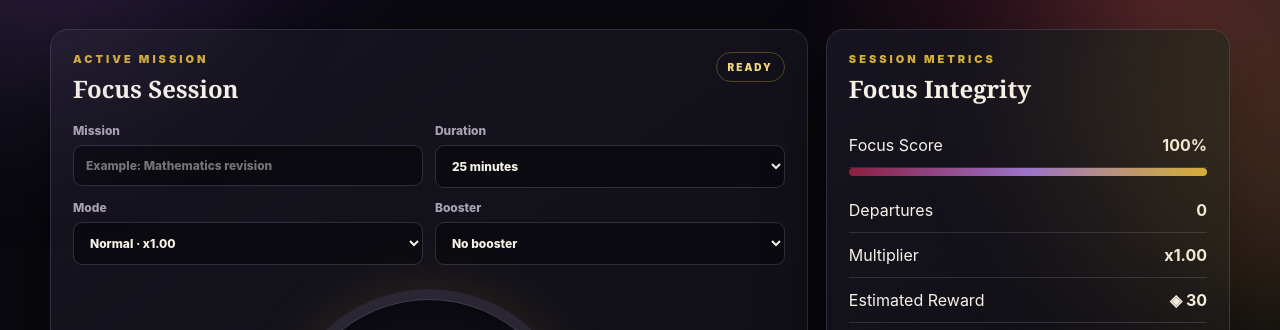
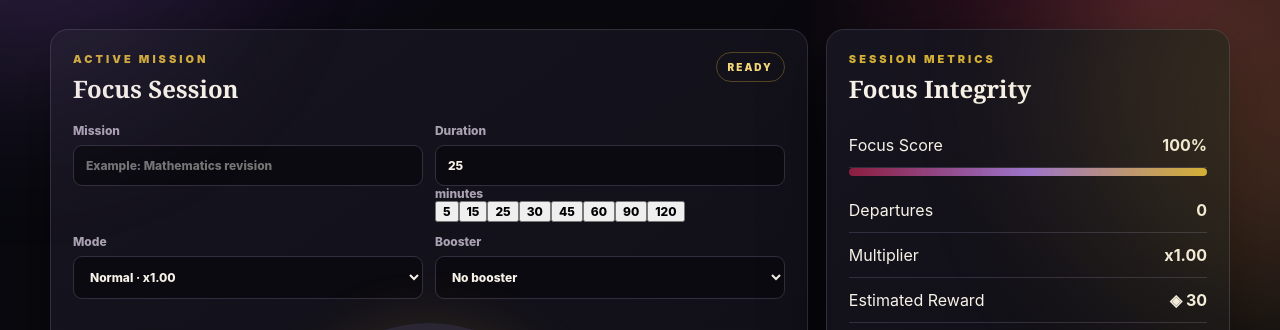
Before and after one commit to HeowoiblerieMC/studyfighter, a plain HTML site: page index.html in a window 1280 px wide. Shown: the part 463-793 px from the top of the page. Drawn offline with Linux system fonts and the light colour scheme.

Commit message:
Update index.html

```diff
--- a/index.html
+++ b/index.html
@@ -6,6 +6,8 @@
   <meta name="theme-color" content="#09090f">
   <meta name="description" content="Focus Quest turns focused study and work sessions into coins, ranks, boosters, and collectibles.">
   <title>Focus Quest</title>
+  <link rel="icon" type="image/svg+xml" href="favicon.svg">
+  <link rel="apple-touch-icon" href="favicon.svg">
   <link rel="stylesheet" href="style.css">
   <script src="app.js" defer></script>
 </head>
@@ -41,7 +43,15 @@
           <div class="panel-head"><div><p class="eyebrow">ACTIVE MISSION</p><h2>Focus Session</h2></div><span class="status-pill" id="sessionStatus">READY</span></div>
           <div class="form-grid">
             <label>Mission<input id="taskInput" maxlength="80" placeholder="Example: Mathematics revision"></label>
-            <label>Duration<select id="durationSelect"><option value="5">5 minutes</option><option value="15">15 minutes</option><option value="25" selected>25 minutes</option><option value="45">45 minutes</option><option value="60">60 minutes</option></select></label>
+            <label>Duration
+              <div class="duration-control">
+                <input id="durationInput" type="number" min="1" max="720" value="25" inputmode="numeric" aria-label="Custom duration in minutes">
+                <span>minutes</span>
+              </div>
+              <div class="duration-presets" aria-label="Duration presets">
+                <button type="button" data-minutes="5">5</button><button type="button" data-minutes="15">15</button><button type="button" data-minutes="25" class="selected">25</button><button type="button" data-minutes="30">30</button><button type="button" data-minutes="45">45</button><button type="button" data-minutes="60">60</button><button type="button" data-minutes="90">90</button><button type="button" data-minutes="120">120</button>
+              </div>
+            </label>
             <label>Mode<select id="modeSelect"><option value="relaxed">Relaxed · x0.75</option><option value="normal" selected>Normal · x1.00</option><option value="strict">Strict · x1.25</option></select></label>
             <label>Booster<select id="boosterSelect"><option value="none">No booster</option></select></label>
           </div>
@@ -67,7 +77,7 @@
     <section class="view" id="shopView"><div class="hero"><p class="eyebrow">BOOSTER EMPORIUM</p><h1>Amplify your next victory.</h1><p>Boosters are earned with coins and consumed only when used.</p></div><div class="cards" id="shopCards"></div></section>
     <section class="view" id="collectionView"><div class="hero"><p class="eyebrow">ROYAL COLLECTION</p><h1>Every treasure tells a story.</h1><p>Unlock all seven artifacts. Duplicates are converted into bonus coins.</p></div><div class="cards" id="collectionCards"></div></section>
     <section class="view" id="statsView"><div class="hero"><p class="eyebrow">PLAYER RECORD</p><h1>Your focus, measured.</h1></div><div class="stat-grid" id="statGrid"></div><article class="panel history"><div class="panel-head"><div><p class="eyebrow">RECENT MISSIONS</p><h2>Session History</h2></div><button class="btn small" id="clearHistoryBtn">CLEAR</button></div><div id="historyList"></div></article></section>
-    <section class="view" id="settingsView"><div class="hero"><p class="eyebrow">ROYAL ARCHIVE</p><h1>Settings and save data.</h1></div><div class="two-col"><article class="panel"><h2>Experience</h2><label class="setting"><span>Sound effects</span><input type="checkbox" id="soundToggle" checked></label><label class="setting"><span>Reduced motion</span><input type="checkbox" id="motionToggle"></label></article><article class="panel"><h2>Save Management</h2><p class="muted">Export a backup before clearing browser data or changing devices.</p><div class="controls vertical"><button class="btn" id="exportBtn">EXPORT SAVE</button><label class="btn file-btn">IMPORT SAVE<input type="file" id="importInput" accept="application/json"></label><button class="btn danger" id="resetBtn">RESET ALL DATA</button></div></article></div></section>
+    <section class="view" id="settingsView"><div class="hero"><p class="eyebrow">ROYAL ARCHIVE</p><h1>Settings and save data.</h1></div><div class="two-col"><article class="panel"><h2>Experience</h2><label class="setting"><span>Sound effects</span><input type="checkbox" id="soundToggle" checked></label><label class="setting volume-setting"><span>Sound volume <strong id="volumeValue">70%</strong></span><input type="range" id="volumeSlider" min="0" max="100" value="70"></label><button class="btn" id="soundTestBtn">TEST SOUND</button><label class="setting"><span>Reduced motion</span><input type="checkbox" id="motionToggle"></label></article><article class="panel"><h2>Save Management</h2><p class="muted">Export a backup before clearing browser data or changing devices.</p><div class="controls vertical"><button class="btn" id="exportBtn">EXPORT SAVE</button><label class="btn file-btn">IMPORT SAVE<input type="file" id="importInput" accept="application/json"></label><button class="btn danger" id="resetBtn">RESET ALL DATA</button></div></article></div></section>
   </main>
 
   <div class="modal-backdrop hidden" id="modal"><div class="modal"><div class="modal-icon" id="modalIcon">✦</div><p class="eyebrow" id="modalEyebrow">FOCUS QUEST</p><h2 id="modalTitle"></h2><p id="modalText"></p><button class="btn gold wide" id="modalBtn">CONTINUE</button></div></div>
```
